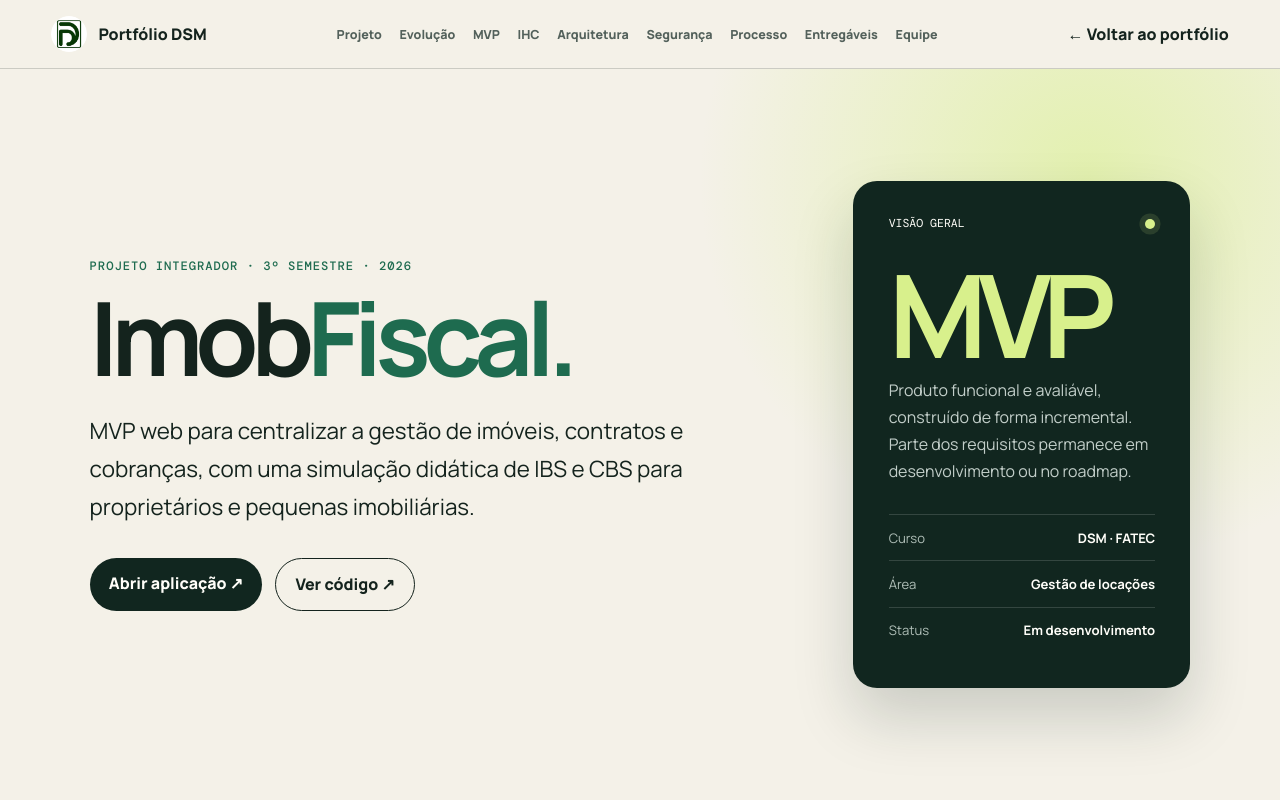
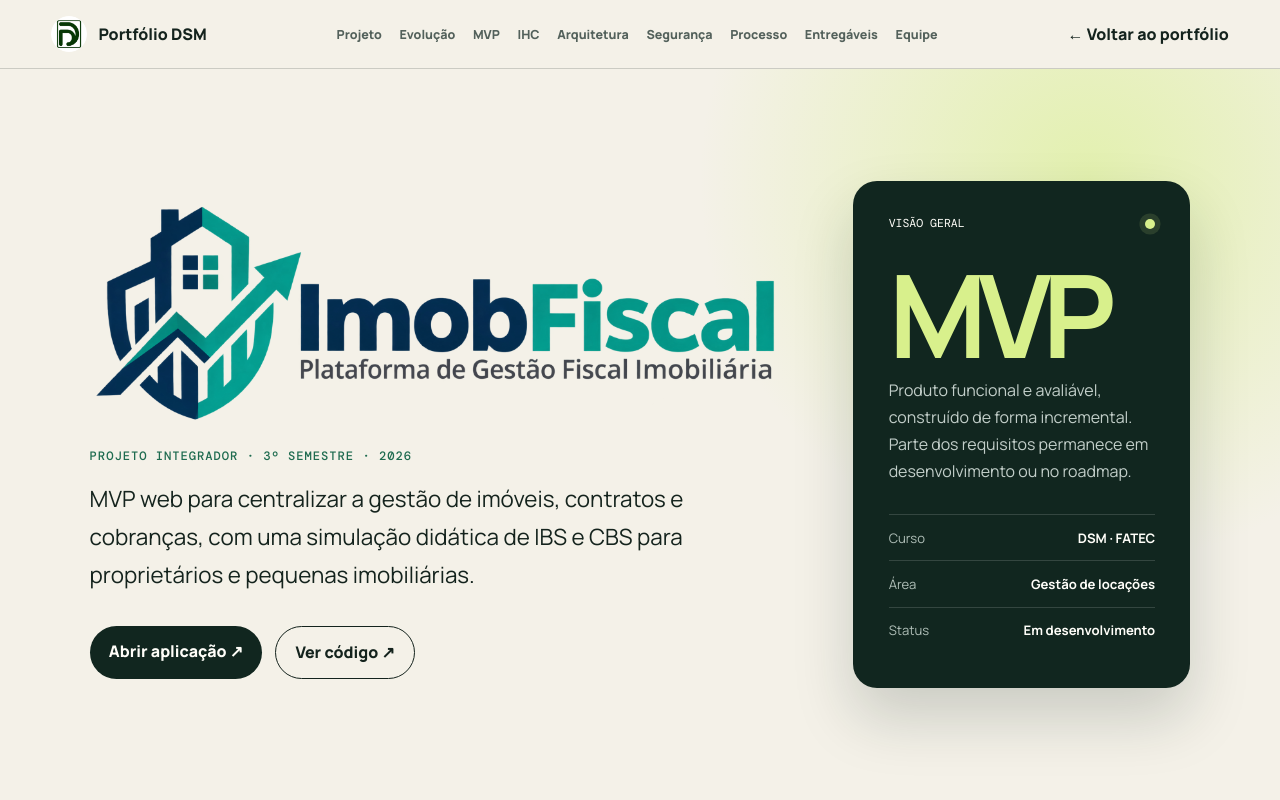
Before and after one commit to DanielDoneda/dsmfatec, a plain HTML site: page projeto-integrador.html in a window 1280 px wide. Shown: the top 800 px of the page. Drawn offline with nearby package versions, Linux system fonts and the light colour scheme.

Commit message:
Apply ImobFiscal brand and agile evidence

```diff
--- a/projeto-integrador.html
+++ b/projeto-integrador.html
@@ -8,8 +8,8 @@
     <meta property="og:description" content="Processo, decisões, evidências e limitações do MVP web ImobFiscal." />
     <meta name="theme-color" content="#11261f" />
     <title>ImobFiscal | Projeto Integrador</title>
-    <link rel="icon" type="image/png" href="assets/logo-circulo.png" />
-    <link rel="apple-touch-icon" href="assets/logo-circulo.png" />
+    <link rel="icon" type="image/png" href="assets/projeto-integrador/marca/imobfiscal-simbolo.png" />
+    <link rel="apple-touch-icon" href="assets/projeto-integrador/marca/imobfiscal-simbolo.png" />
     <link rel="preconnect" href="https://fonts.googleapis.com" />
     <link rel="preconnect" href="https://fonts.gstatic.com" crossorigin />
     <link href="https://fonts.googleapis.com/css2?family=DM+Mono:wght@400;500&family=Manrope:wght@400;500;600;700;800&display=swap" rel="stylesheet" />
@@ -30,8 +30,9 @@
     <main id="conteudo">
       <section class="pi-project-hero">
         <div class="pi-project-title reveal">
+          <img class="pi-project-brand" src="assets/projeto-integrador/marca/imobfiscal-assinatura.png" alt="ImobFiscal — Plataforma de Gestão Fiscal Imobiliária" />
           <p class="eyebrow">Projeto Integrador · 3º semestre · 2026</p>
-          <h1>Imob<span>Fiscal.</span></h1>
+          <h1 class="visually-hidden">ImobFiscal</h1>
           <p class="pi-project-lead">MVP web para centralizar a gestão de imóveis, contratos e cobranças, com uma simulação didática de IBS e CBS para proprietários e pequenas imobiliárias.</p>
           <div class="hero-actions pi-external-actions">
             <a class="button primary" href="https://imobfiscal-sigma.vercel.app/" target="_blank" rel="noopener noreferrer">Abrir aplicação ↗</a>
@@ -124,6 +125,7 @@
       <section id="processo" class="section pi-roadmap-section">
         <div class="section-heading reveal"><p class="eyebrow">Gestão ágil</p><h2>Cinco ciclos para orientar o backlog.</h2><p>O planejamento distribui o trabalho em entregas menores e permite revisar decisões a partir de testes, evidências e feedback.</p></div>
         <ol class="pi-roadmap"><li class="reveal"><span>01</span><div><h3>Escopo e experiência</h3><p>Consolidação do problema, personas, jornada e documentação.</p></div></li><li class="reveal"><span>02</span><div><h3>Segurança e qualidade</h3><p>Autenticação, validações e 16 testes automatizados.</p></div></li><li class="reveal"><span>03</span><div><h3>Auditoria NoSQL</h3><p>Trilha de atividades implementada com MongoDB Atlas.</p></div></li><li class="reveal"><span>04</span><div><h3>Usabilidade e iterações</h3><p>Inspeção concluída; teste com participantes preparado para execução.</p></div></li><li class="reveal"><span>05</span><div><h3>Produto e comunicação</h3><p>Produto final, apresentação, documentação e portfólio.</p></div></li></ol>
+        <div class="pi-technical-flow reveal"><p class="eyebrow">Evidências da gestão</p><h3>Visão, backlog, ciclos, decisões e riscos.</h3><p>O planejamento foi reconstruído a partir de commits e entregas verificáveis. O quadro Trello deve reproduzir o histórico real, mantendo trabalho futuro no backlog e associando cartões concluídos às suas evidências.</p><div class="pi-deliverable-links"><a href="https://github.com/DanielDoneda/imobfiscal/blob/main/docs/agil/02-backlog-produto-consolidado.md" target="_blank" rel="noopener noreferrer">Backlog do produto ↗</a><a href="https://github.com/DanielDoneda/imobfiscal/blob/main/docs/agil/03-planejamento-ciclos.md" target="_blank" rel="noopener noreferrer">Ciclos de entrega ↗</a><a href="https://github.com/DanielDoneda/imobfiscal/blob/main/docs/agil/05-riscos-responsabilidades.md" target="_blank" rel="noopener noreferrer">Riscos e papéis ↗</a></div></div>
       </section>
 
       <section id="entregaveis" class="section pi-deliverables-section">
--- a/styles.css
+++ b/styles.css
@@ -121,6 +121,8 @@ h1 span { color: var(--green); }
 
 .pi-project-hero { min-height: calc(100vh - 69px); display: grid; grid-template-columns: minmax(0,1.35fr) minmax(300px,.65fr); gap: 4rem; align-items: center; padding: 7rem clamp(1.2rem,7vw,7rem); background: radial-gradient(circle at 85% 15%,rgba(216,240,140,.62),transparent 31%),var(--paper); }
 .pi-project-title h1 { margin-bottom: 1.7rem; }
+.pi-project-brand { display: block; width: min(100%, 760px); height: auto; margin: 0 0 1.5rem; object-fit: contain; object-position: left center; }
+.visually-hidden { position: absolute !important; width: 1px !important; height: 1px !important; padding: 0 !important; margin: -1px !important; overflow: hidden !important; clip: rect(0,0,0,0) !important; white-space: nowrap !important; border: 0 !important; }
 .pi-project-lead { max-width: 760px; font-size: clamp(1.05rem,1.8vw,1.4rem); line-height: 1.7; }
 .pi-project-status { padding: clamp(1.5rem,3vw,2.2rem); border-radius: 1.5rem; background: var(--forest); color: var(--white); box-shadow: 0 30px 60px rgba(17,38,31,.18); }
 .pi-project-status > strong { display: block; margin: 2rem 0 .6rem; color: var(--lime); font-size: clamp(4.5rem,9vw,7.2rem); line-height: .9; letter-spacing: -.08em; }
```
Also changed, not shown: assets/projeto-integrador/marca/imobfiscal-assinatura.png (added), assets/projeto-integrador/marca/imobfiscal-simbolo.png (added).
